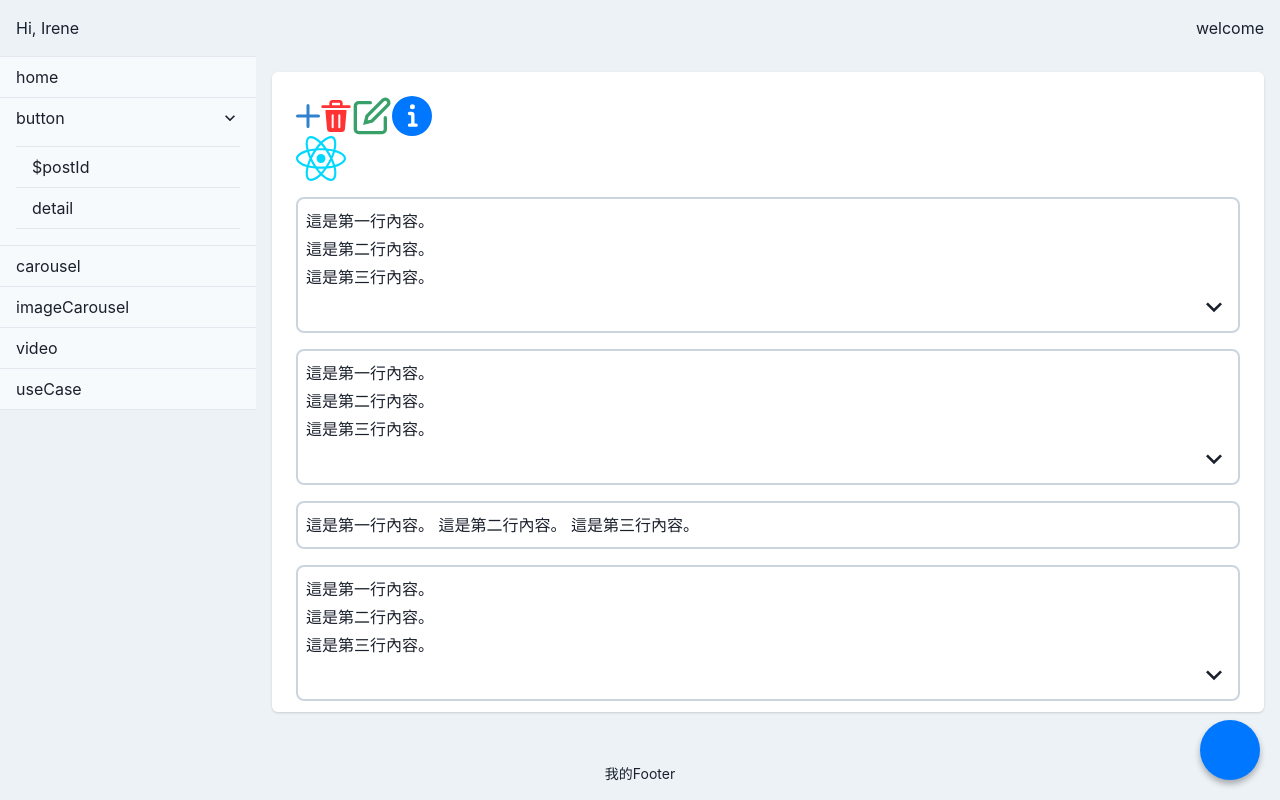
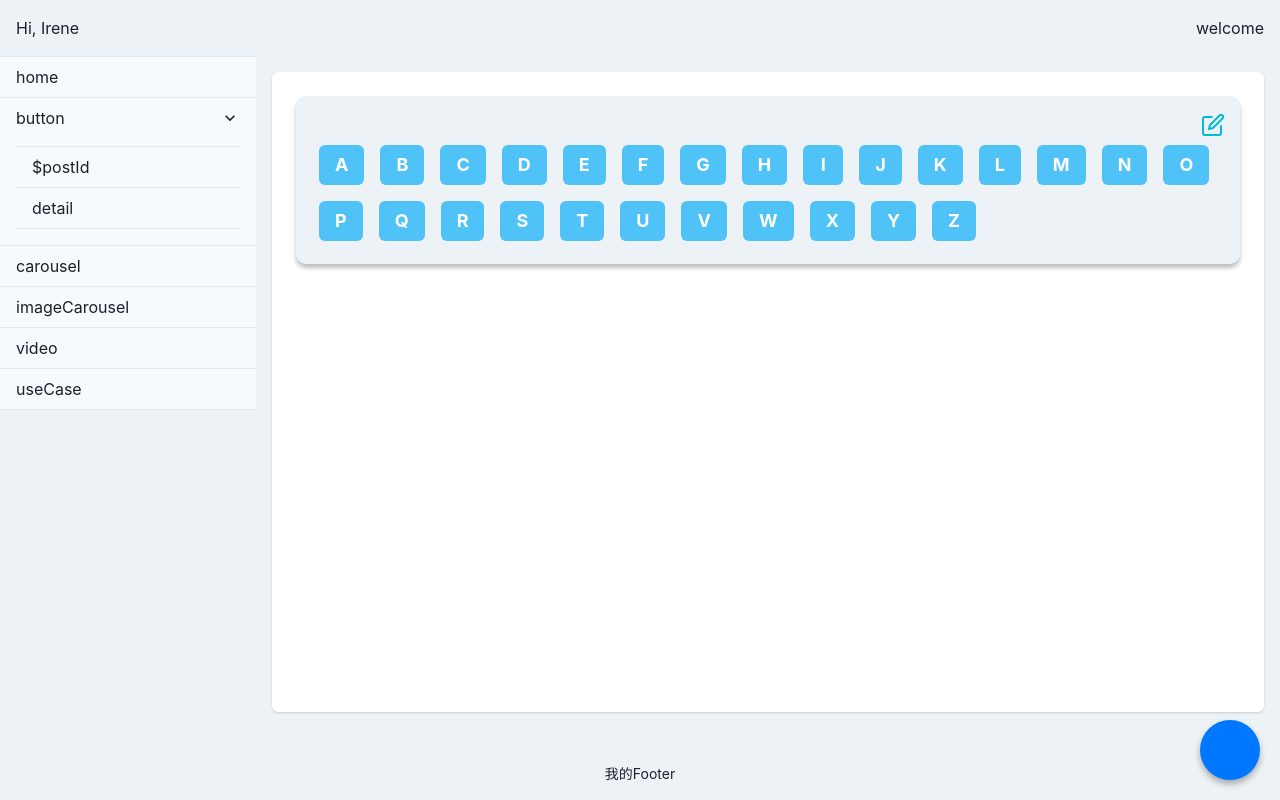
Before and after one commit to mp3Yun/react-practice, a React (Vite) app: page /home in a window 1280 px wide. Built offline with nearby package versions, Linux system fonts and the light colour scheme; some icons are missing.

Commit message:
add favorites

```diff
--- a/src/components/Card.tsx
+++ b/src/components/Card.tsx
@@ -17,7 +17,7 @@ const Card: React.FC<CardProps> = ({
       bgColor={`${bgColor}`}
       boxShadow={'0px 4px 4px rgba(0, 0, 0, 0.25)'}
       mb={'4'}
-      minWidth={'70%'}
+      minWidth={'100%'}
       minHeight={'100%'}
     >
       {children}
--- a/src/components/buttons/CircleButton.tsx
+++ b/src/components/buttons/CircleButton.tsx
@@ -1,5 +1,5 @@
 import { Button, ButtonProps } from '@chakra-ui/react'
-import { AllIcons, ChakraIcons, createIcon } from '../../utils/icons-utils'
+import { AllIcons, createIcon } from '../../utils/icons-utils'
 
 interface Props extends ButtonProps {
   colorScheme?: string
--- /dev/null
+++ b/src/components/buttons/SquareButton.tsx
@@ -0,0 +1,16 @@
+import { Button, ButtonProps, Text } from '@chakra-ui/react'
+import React from 'react'
+
+interface Props extends ButtonProps {
+  text: string
+  fontSize?: string
+}
+const SquareButton: React.FC<Props> = ({ text, fontSize, ...props }) => {
+  return (
+    <Button borderRadius={'md'} {...props}>
+      <Text fontSize={fontSize ?? 'lg'}>{text}</Text>
+    </Button>
+  )
+}
+
+export default SquareButton
--- a/src/feature/main/MainPage.tsx
+++ b/src/feature/main/MainPage.tsx
@@ -4,54 +4,52 @@ import expandableTextDataSet from '../../dataSet/expandableText-data'
 import { ChakraIcons, createIcon, SvgIcons } from '../../utils/icons-utils'
 import FixedButton from '../../components/buttons/FixedButton'
 import ConfirmDialog from '../../components/dialogs/ConfirmDialog'
+import Favorites from './components/Favorites'
 
 const MainPage: React.FC = () => {
   const { isOpen, onOpen, onClose } = useDisclosure()
   // 我的模擬資料
-  const expandableTextData = [...expandableTextDataSet]
+  // const expandableTextData = [...expandableTextDataSet]
   return (
     <>
+      {/* 我的最愛 */}
+      <Favorites></Favorites>
       {/* icon 測試區 */}
-      <Box>
+      {/* <Box>
         <div>
-          {/* 動態創建 AddIcon */}
           {createIcon(ChakraIcons.Add, {
             boxSize: 6,
             color: 'blue.500',
           })}
 
-          {/* 動態創建 DeleteIcon */}
           {createIcon(ChakraIcons.Delete, {
             boxSize: 8,
             color: 'red.500',
           })}
 
-          {/* 動態創建 EditIcon */}
           {createIcon(ChakraIcons.Edit, {
             boxSize: 10,
             color: 'green.500',
           })}
 
-          {/* 動態創建 InfoIcon */}
           {createIcon(ChakraIcons.Info, {
             boxSize: 10,
             color: 'primary.500',
           })}
-          {/* 自定義 SVG Icon */}
           {createIcon(SvgIcons.React, {
             imgProps: { width: 50, height: 50, alt: 'Custom Icon 1' },
           })}
         </div>
-      </Box>
+      </Box> */}
 
       {/* 展開卡片測試 */}
-      {expandableTextData.map((text, index) => (
+      {/* {expandableTextData.map((text, index) => (
         <ExpandableTextCard
           key={index}
           mt={'1rem'}
           text={text}
         ></ExpandableTextCard>
-      ))}
+      ))} */}
 
       <Box>
         <FixedButton onClick={onOpen} />
--- /dev/null
+++ b/src/feature/main/components/Favorites.tsx
@@ -0,0 +1,62 @@
+import { Box, Flex } from '@chakra-ui/react'
+import React from 'react'
+import SquareButton from '../../../components/buttons/SquareButton'
+import Card from '../../../components/Card'
+import { ChakraIcons, createIcon } from '../../../utils/icons-utils'
+
+const Favorites: React.FC = () => {
+  const favoritesList = [
+    { id: 1, text: 'A', path: '/' },
+    { id: 2, text: 'B', path: '/' },
+    { id: 3, text: 'C', path: '/' },
+    { id: 4, text: 'D', path: '/' },
+    { id: 5, text: 'E', path: '/' },
+    { id: 6, text: 'F', path: '/' },
+    { id: 7, text: 'G', path: '/' },
+    { id: 8, text: 'H', path: '/' },
+    { id: 9, text: 'I', path: '/' },
+    { id: 10, text: 'J', path: '/' },
+    { id: 11, text: 'K', path: '/' },
+    { id: 12, text: 'L', path: '/' },
+    { id: 13, text: 'M', path: '/' },
+    { id: 14, text: 'N', path: '/' },
+    { id: 15, text: 'O', path: '/' },
+    { id: 16, text: 'P', path: '/' },
+    { id: 17, text: 'Q', path: '/' },
+    { id: 18, text: 'R', path: '/' },
+    { id: 19, text: 'S', path: '/' },
+    { id: 20, text: 'T', path: '/' },
+    { id: 21, text: 'U', path: '/' },
+    { id: 22, text: 'V', path: '/' },
+    { id: 23, text: 'W', path: '/' },
+    { id: 24, text: 'X', path: '/' },
+    { id: 25, text: 'Y', path: '/' },
+    { id: 26, text: 'Z', path: '/' },
+  ]
+  return (
+    <Flex>
+      <Card bgColor={'gray.100'}>
+        <Box textAlign={'right'}>
+          <button onClick={() => {}}>
+            {createIcon(ChakraIcons.Edit, {
+              boxSize: 6,
+              color: 'oceanGreenBlue.500',
+            })}
+          </button>
+        </Box>
+        <Box>
+          {favoritesList.map((item) => (
+            <SquareButton
+              key={item.id}
+              text={item.text}
+              m={2}
+              bg={'secondary.300'}
+            ></SquareButton>
+          ))}
+        </Box>
+      </Card>
+    </Flex>
+  )
+}
+
+export default Favorites
```
